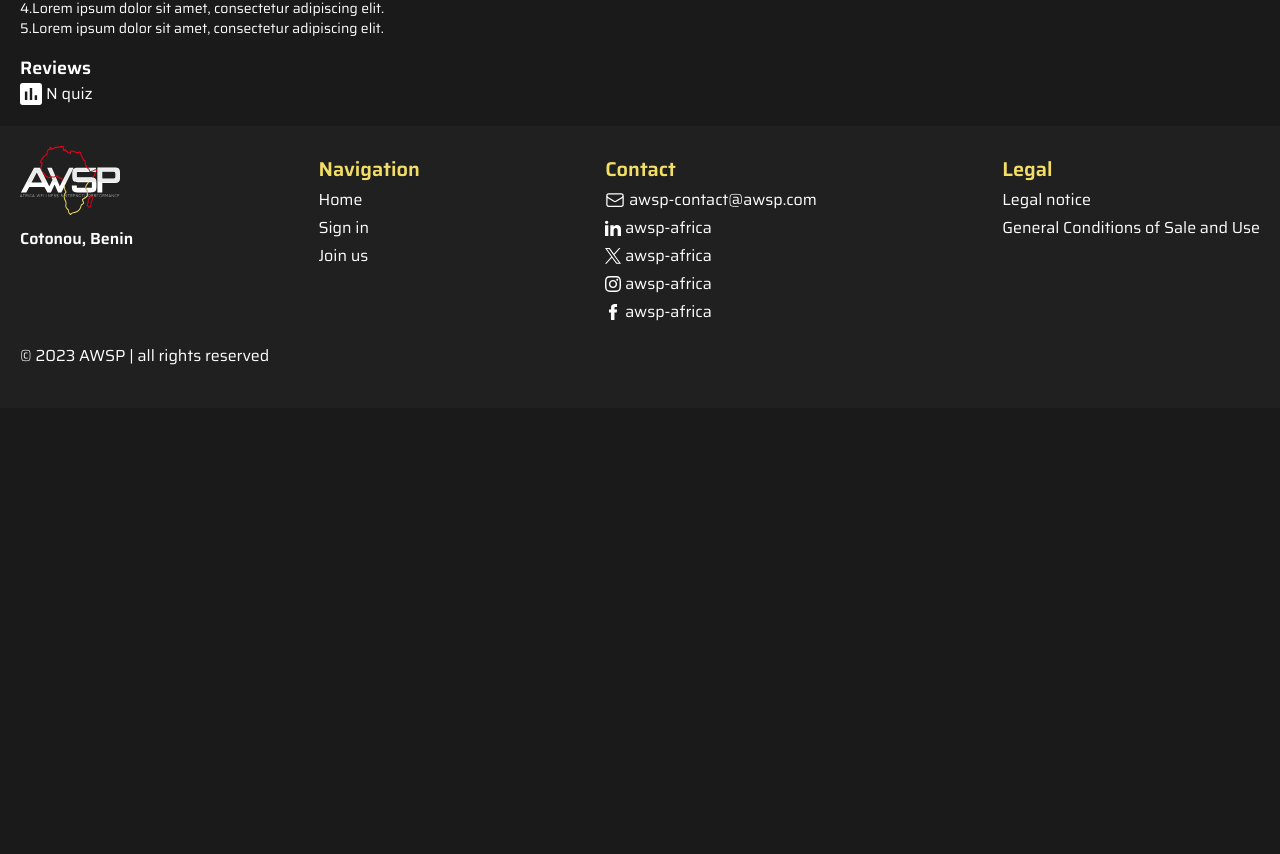
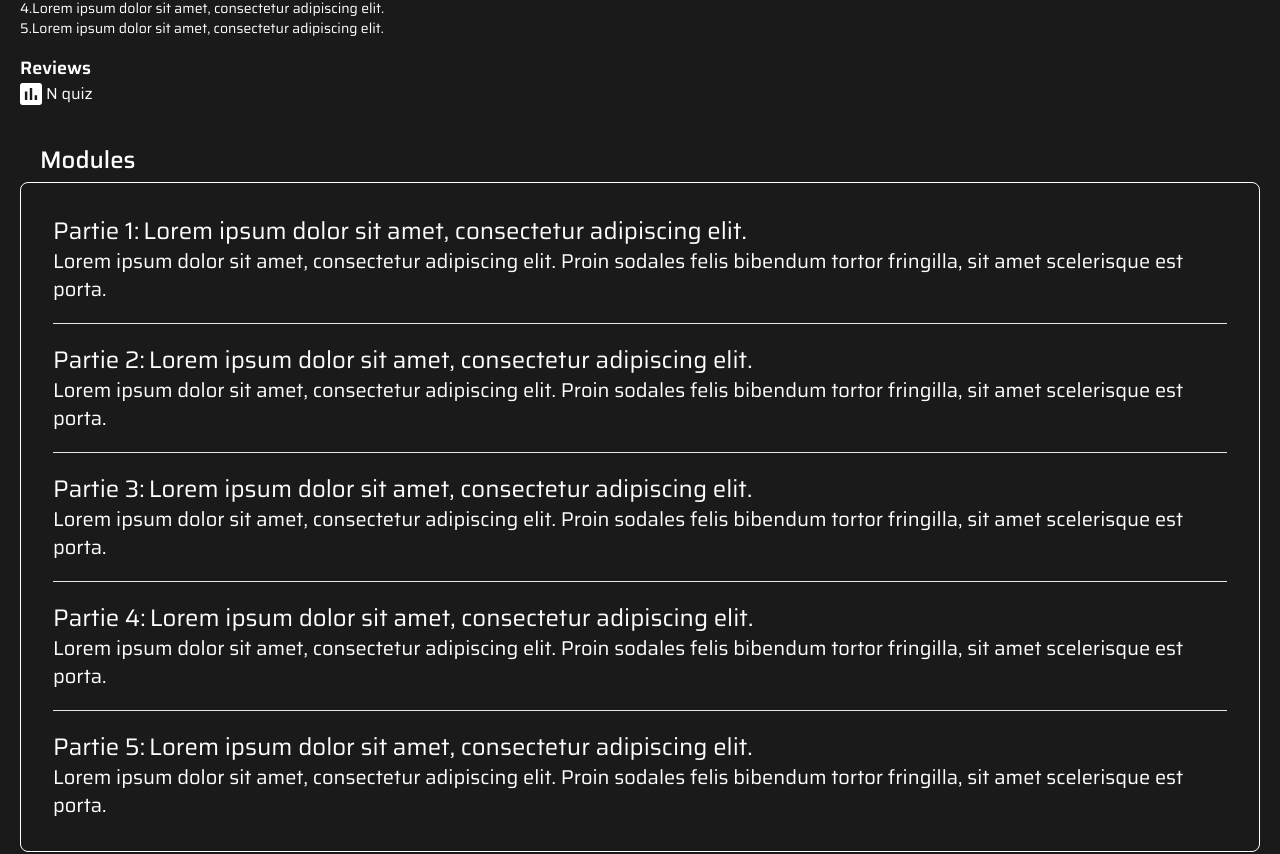
Before and after one commit to admin-tsi/awsp-africa-client, a Next.js app: page /Course in a window 1280 px wide. Shown: the part 460-1314 px from the top of the page. Before the commit the page ends 868 px from the top, so only its background shows below. Built offline with nearby package versions, Linux system fonts and the light colour scheme.

Commit message:
feat: module content section done

```diff
--- /dev/null
+++ b/src/components/ModuleDetails.tsx
@@ -0,0 +1,42 @@
+// components/ModuleDetails.tsx
+
+type ContentItem = {
+  id: number;
+  title: string;
+  secondtitle: string;
+  description: string;
+};
+
+interface ModuleDetailsProps {
+  title: string;
+  content: ContentItem[];
+}
+
+const ModuleDetails: React.FC<ModuleDetailsProps> = ({
+  title,
+  content,
+}) => {
+  return (
+    <div className="container mx-auto w-full text-white p-5">
+      <h1 className="text-2xl leading-[28px] w-fit h-fit font-medium ml-5">
+        {title}
+      </h1>
+
+      <div className="text-sm mt-2 border border-solid border-white rounded-lg p-8">
+        {content.map((item, index) => (
+          <div key={item.id}>
+            <div className="flex">
+              <p className="text-2xl">{item.title}</p>
+              <p className="ml-1 text-2xl">{item.secondtitle}</p>
+            </div>
+            <p className="text-xl">{item.description}</p>
+            {index !== content.length - 1 && <hr className="my-5" />}
+          </div>
+        ))}
+      </div>
+
+    </div>
+  );
+};
+
+export default ModuleDetails;
--- a/src/pages/Course/index.tsx
+++ b/src/pages/Course/index.tsx
@@ -7,8 +7,50 @@ import Pin from '../../../public/pin.svg';
 import Translate from '../../../public/translate.svg';
 import Ellipse from '../../../public/ellipse.svg';
 import Stat from '../../../public/stats.svg';
+import ModuleDetails from '@/components/ModuleDetails';
 
 export default function Index() {
+  const moduleDetailsProps = {
+    title: "Modules",
+    content: [
+      {
+        id: 1,
+        title: "Partie 1:",
+        secondtitle: "Lorem ipsum dolor sit amet, consectetur adipiscing elit.",
+        description:
+          "Lorem ipsum dolor sit amet, consectetur adipiscing elit. Proin sodales felis bibendum tortor fringilla, sit amet scelerisque est porta.",
+      },
+      {
+        id: 2,
+        title: "Partie 2:",
+        secondtitle: "Lorem ipsum dolor sit amet, consectetur adipiscing elit.",
+        description:
+          "Lorem ipsum dolor sit amet, consectetur adipiscing elit. Proin sodales felis bibendum tortor fringilla, sit amet scelerisque est porta.",
+      },
+      {
+        id: 3,
+        title: "Partie 3:",
+        secondtitle: "Lorem ipsum dolor sit amet, consectetur adipiscing elit.",
+        description:
+          "Lorem ipsum dolor sit amet, consectetur adipiscing elit. Proin sodales felis bibendum tortor fringilla, sit amet scelerisque est porta.",
+      },
+      {
+        id: 4,
+        title: "Partie 4:",
+        secondtitle: "Lorem ipsum dolor sit amet, consectetur adipiscing elit.",
+        description:
+          "Lorem ipsum dolor sit amet, consectetur adipiscing elit. Proin sodales felis bibendum tortor fringilla, sit amet scelerisque est porta.",
+      },
+      {
+        id: 5,
+        title: "Partie 5:",
+        secondtitle: "Lorem ipsum dolor sit amet, consectetur adipiscing elit.",
+        description:
+          "Lorem ipsum dolor sit amet, consectetur adipiscing elit. Proin sodales felis bibendum tortor fringilla, sit amet scelerisque est porta.",
+      },
+    ],
+  };
+
   return (
     <div className="flex flex-col h-screen">
       <Navbar />
@@ -104,6 +146,7 @@ export default function Index() {
           </div>
         </div>
       </div>
+      <ModuleDetails {...moduleDetailsProps} />
       <Footer />
     </div>
   );
```
